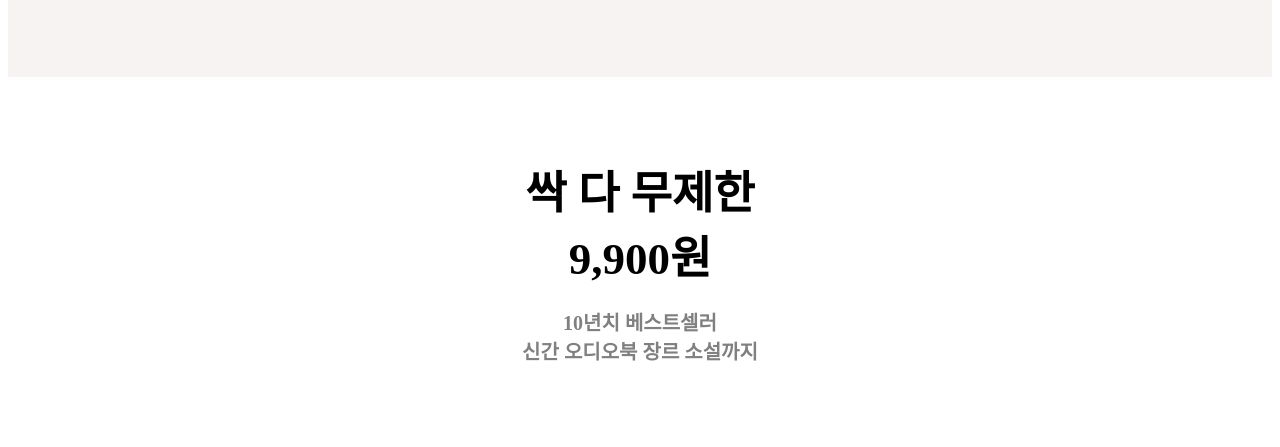
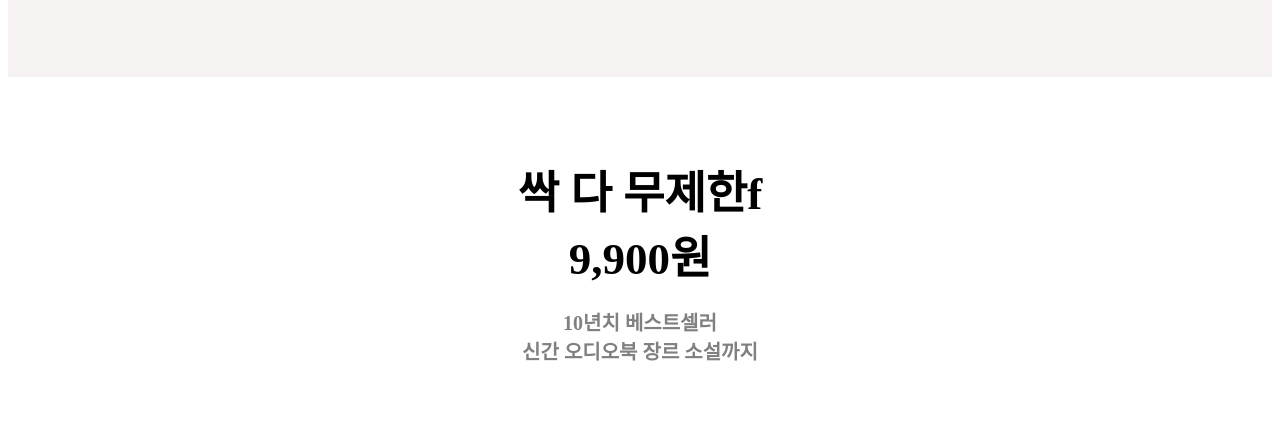
Before and after one commit to rainbow96bear/millieweb, a website: page beforeMain/index.html in a window 1280 px wide. Shown: the part 2868-3315 px from the top of the page. Drawn offline with Linux system fonts and the light colour scheme.

Commit message:
test
test

```diff
--- a/beforeMain/index.html
+++ b/beforeMain/index.html
@@ -275,7 +275,7 @@
     </div>
     <div class="main_info_three">
       <div>
-        <span class="main_info_content_one">싹 다 무제한</span>
+        <span class="main_info_content_one">싹 다 무제한f</span>
       </div>
       <div><span class="main_info_content_one">9,900원</span></div>
       <div class="main_info_content_space"></div>
```
